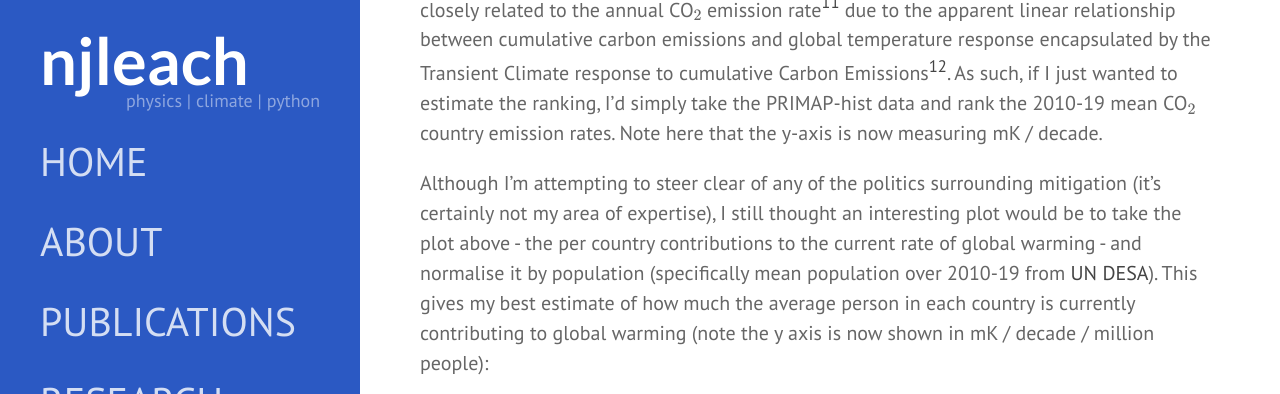
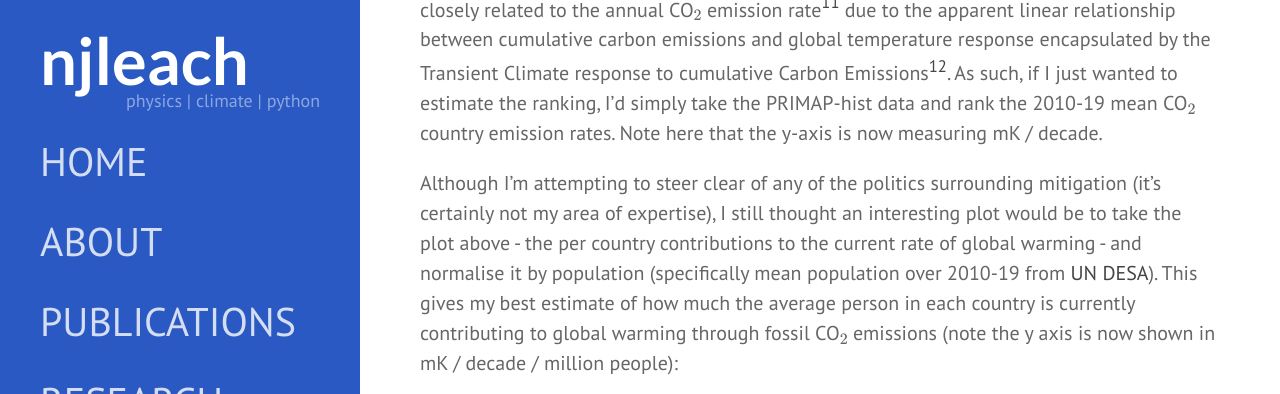
Before and after one commit to njleach/njleach.github.io, a Jekyll site: the page built from _posts/2020-12-29-Historical-responsibility-for-warming.md, in a window 1280 px wide and 900 px high, scrolled down 10500 px, cut to the strip 0-394 px from the top of the window. Built offline with Jekyll 4.4.1, drawn with Linux system fonts in a browser that asks for light colours; nearby versions of some CDN libraries; some web fonts are replaced; formulas are drawn with MathJax 3; comment, search, counter and statistics services are not loaded.

Commit message:
minor wording correction

```diff
--- a/_posts/2020-12-29-Historical-responsibility-for-warming.md
+++ b/_posts/2020-12-29-Historical-responsibility-for-warming.md
@@ -160,7 +160,7 @@ For the countries contributions to <i>current</i> warming (ie. their contributio
 
 In this figure, the top two have switched places - China is contributing over twice that of the USA to the current rate of warming. This echoes the picture seen in the mean timeseries plot above. Here we also start to see some new countries entering the top 20: most notably Saudi Arabia and Turkey. One thing that I may as well mention is that is would be possible to more or less re-create this ranking just from the emission data: the rate of global warming is very closely related to the annual CO\\(_2\\) emission rate[<sup>11</sup>](#11) due to the apparent linear relationship between cumulative carbon emissions and global temperature response encapsulated by the Transient Climate response to cumulative Carbon Emissions[<sup>12</sup>](#12). As such, if I just wanted to estimate the ranking, I'd simply take the PRIMAP-hist data and rank the 2010-19 mean CO\\(_2\\) country emission rates. Note here that the y-axis is now measuring mK / decade.
 
-Although I'm attempting to steer clear of any of the politics surrounding mitigation (it's certainly not my area of expertise), I still thought an interesting plot would be to take the plot above - the per country contributions to the current rate of global warming - and normalise it by population (specifically mean population over 2010-19 from [UN DESA](https://population.un.org/wpp/Download/Files/1_Indicators%20(Standard)/EXCEL_FILES/1_Population/WPP2019_POP_F01_1_TOTAL_POPULATION_BOTH_SEXES.xlsx)). This gives my best estimate of how much the average person in each country is currently contributing to global warming (note the y axis is now shown in mK / decade / million people):
+Although I'm attempting to steer clear of any of the politics surrounding mitigation (it's certainly not my area of expertise), I still thought an interesting plot would be to take the plot above - the per country contributions to the current rate of global warming - and normalise it by population (specifically mean population over 2010-19 from [UN DESA](https://population.un.org/wpp/Download/Files/1_Indicators%20(Standard)/EXCEL_FILES/1_Population/WPP2019_POP_F01_1_TOTAL_POPULATION_BOTH_SEXES.xlsx)). This gives my best estimate of how much the average person in each country is currently contributing to global warming through fossil CO\\(_2\\) emissions (note the y axis is now shown in mK / decade / million people):
 
 <div class='figure-container' >
 {% include attr_post_FaIR_countries-rate-pc-2010-19.html %}
```
